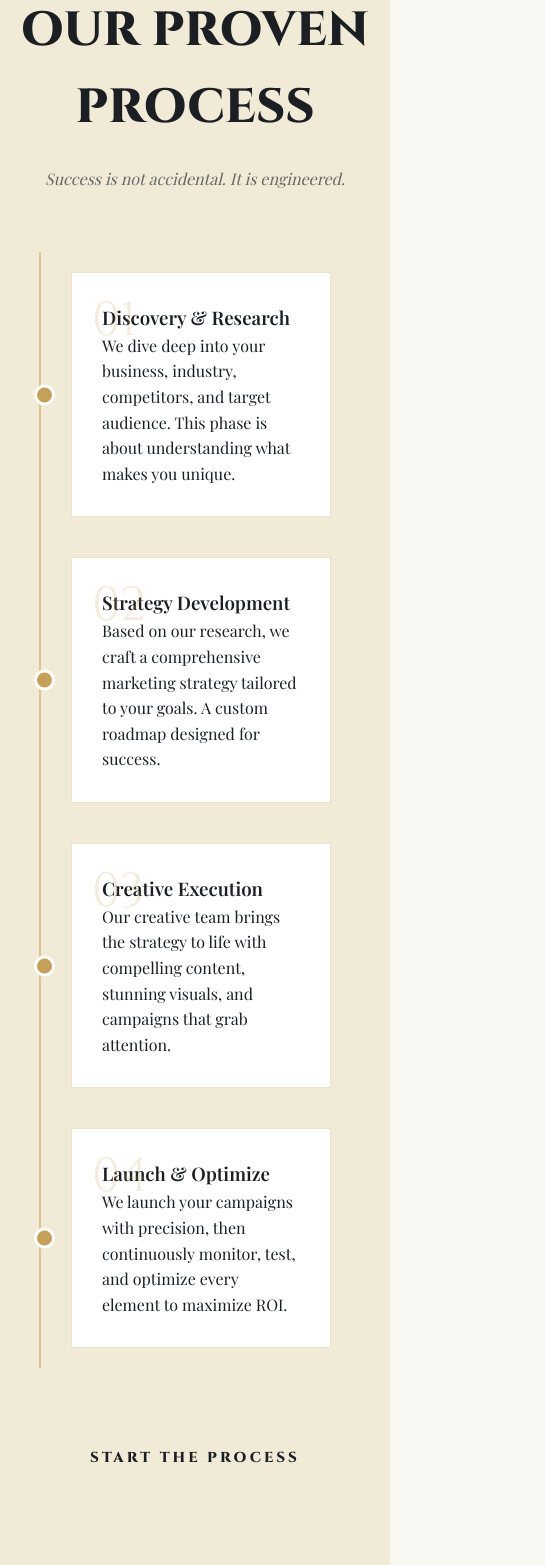
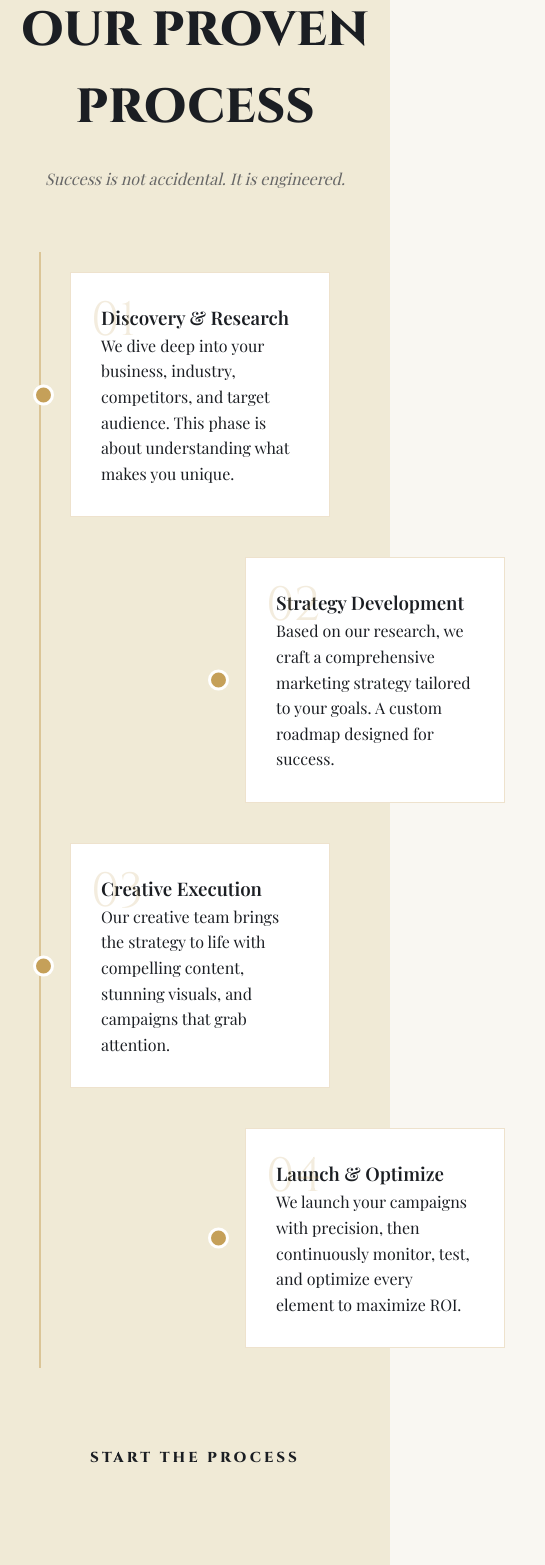
Before and after one commit to Karmveersingh2003/Adcrue, a React (Create React App) app: page / in a window 390 px wide. Shown: the part 8398-9963 px from the top of the page, 545 px wide, since content can reach past the window. Built offline with nearby package versions, Linux system fonts and the light colour scheme; a web font is replaced by a local one.

Commit message:
Final Commit

```diff
--- a/src/Components/Home/Home.css
+++ b/src/Components/Home/Home.css
@@ -458,7 +458,7 @@ body {
   .panel-visual { order: -1; min-height: 300px; }
 
   .timeline-wrapper::before { left: 20px; }
-  .timeline-item { width: 100%; left: 1px !important; padding-left: 50px; text-align: left; }
+  .timeline-item { width: 100%; left: 0px; padding-left: 50px; text-align: left; }
   .timeline-item:nth-child(odd) { text-align: left; }
   .timeline-item:nth-child(odd)::after, .timeline-item:nth-child(even)::after { left: 12.5px; }
   .timeline-item:nth-child(odd) .step-number { right: auto; left: 20px; }
--- a/src/Components/Home/Home.jsx
+++ b/src/Components/Home/Home.jsx
@@ -282,7 +282,7 @@ const Home = () => {
               </div>
             </div>
 
-            <div className="timeline-item" data-aos="fade-left">
+            <div className="timeline-item" data-aos="fade-right">
               <div className="step-content">
                 <span className="step-number">02</span>
                 <h3>Strategy Development</h3>
@@ -298,7 +298,7 @@ const Home = () => {
               </div>
             </div>
 
-            <div className="timeline-item" data-aos="fade-left">
+            <div className="timeline-item" data-aos="fade-right">
               <div className="step-content">
                 <span className="step-number">04</span>
                 <h3>Launch & Optimize</h3>
```
